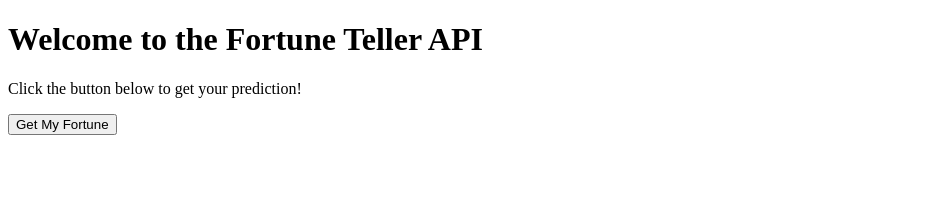
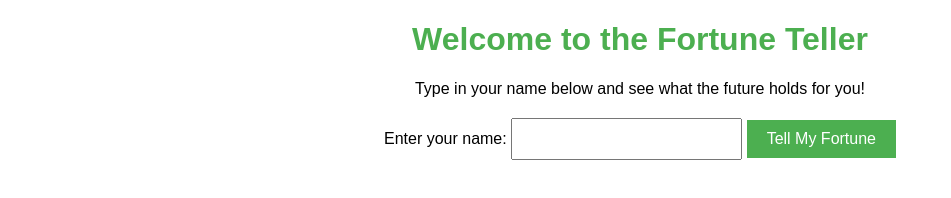
Before and after one commit to DiDiAndFanFan/fortune-teller-api, a plain HTML site: page index.html in a window 1280 px wide. Shown: the whole page, without its empty margins (0-951 px from the left). Drawn offline with Linux system fonts and the light colour scheme.

Commit message:
Add files via upload
Update with name input feature。

```diff
--- a/index.html
+++ b/index.html
@@ -4,25 +4,32 @@
     <head>
         <meta charset="UTF-8">
         <meta name="viewport" content="width=device-width, initial-scale=1.0">
-    <title>Fortune Teller API</title>
+        <title>Fortune Teller</title>
+        <link rel="stylesheet" href="style.css">
     </head>
     <body>
-    <h1>Welcome to the Fortune Teller API</h1>
-    <p>Click the button below to get your prediction!</p>
-    <button onclick="getPrediction()">Get My Fortune</button>
-    <p id="prediction"></p>
-
+        <h1>Welcome to the Fortune Teller</h1>
+        <p>Type in your name below and see what the future holds for you!</p>
+        <form id="fortune-form">
+            <label for="name">Enter your name:</label>
+            <input type="text" id="name" name="name" required>
+            <button type="submit">Tell My Fortune</button>
+        </form>
+        <p id="fortune-output"></p>
         <script>
-        function getPrediction() {
-            const predictions = [
-                "You will have an exciting opportunity next week!",
-                "Someone from your past will reach out to you.",
-                "A big surprise is on its way!",
-                "You will discover a hidden talent."
+            document.getElementById('fortune-form').addEventListener('submit', function(event) {
+                event.preventDefault();
+                const name = document.getElementById('name').value;
+                const fortunes = [
+                    `${name}, you will have a day full of surprises!`,
+                    `${name}, great opportunities are coming your way.`,
+                    `${name}, be cautious today and trust your instincts.`,
+                    `${name}, an unexpected journey awaits you.`,
+                    `${name}, a friend will bring you good news soon.`
                 ];
-            const randomIndex = Math.floor(Math.random() * predictions.length);
-            document.getElementById('prediction').innerText = predictions[randomIndex];
-        }
+                const randomFortune = fortunes[Math.floor(Math.random() * fortunes.length)];
+                document.getElementById('fortune-output').textContent = randomFortune;
+            });
         </script>
     </body>
     </html>
--- a/style.css
+++ b/style.css
@@ -1,19 +1,31 @@
 
     body {
-    font-family: Arial, sans-serif;
+        font-family: 'Arial', sans-serif;
         text-align: center;
-    margin: 50px;
+        margin: 20px;
     }
     h1 {
         color: #4CAF50;
     }
+    form {
+        margin: 20px 0;
+    }
+    input {
+        padding: 10px;
+        font-size: 16px;
+    }
     button {
+        padding: 10px 20px;
+        font-size: 16px;
         background-color: #4CAF50;
         color: white;
-    padding: 10px 20px;
         border: none;
         cursor: pointer;
     }
     button:hover {
         background-color: #45a049;
     }
+    #fortune-output {
+        margin-top: 20px;
+        font-weight: bold;
+    }
```
Lines whose indentation alone changed are shown as unchanged.
